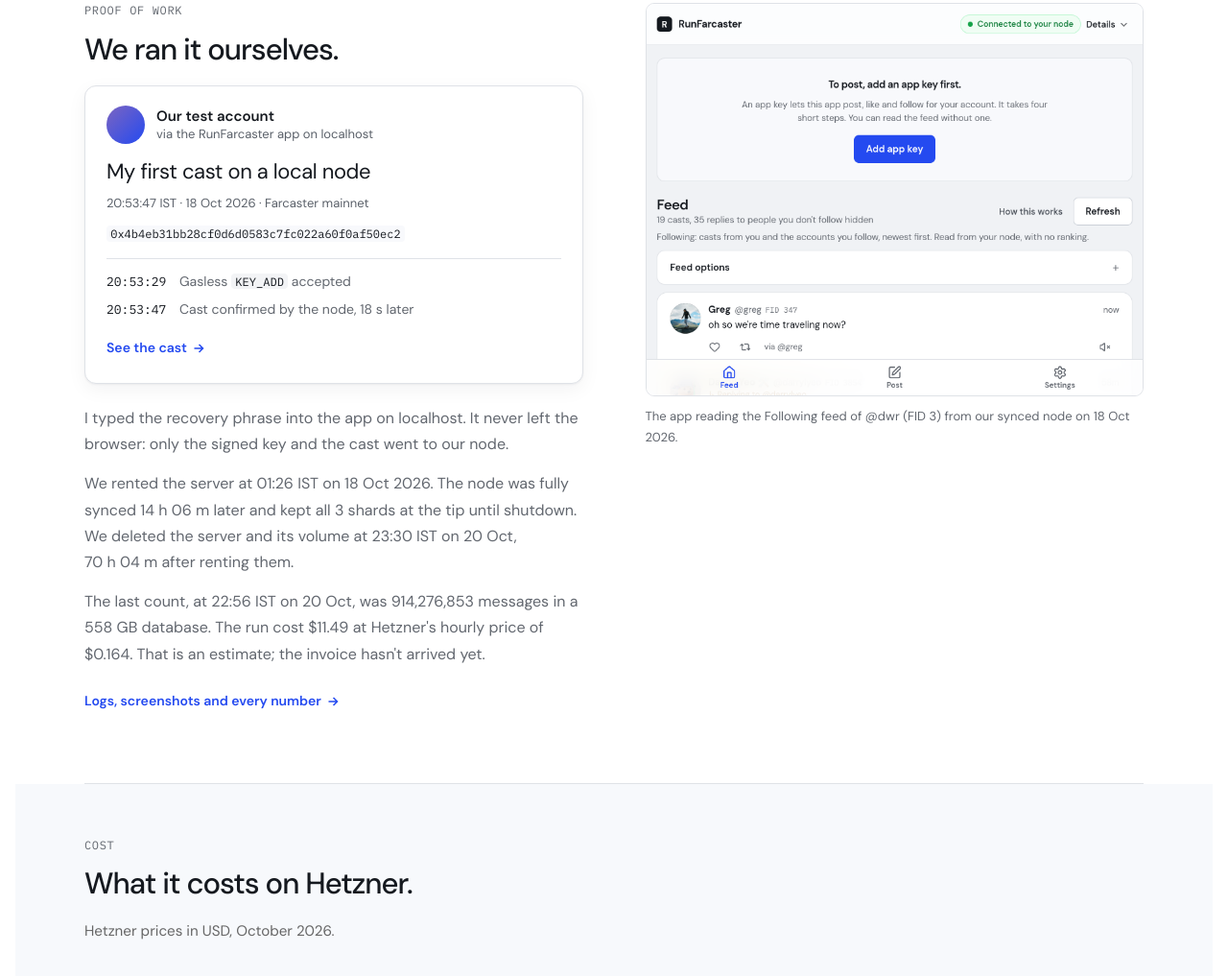
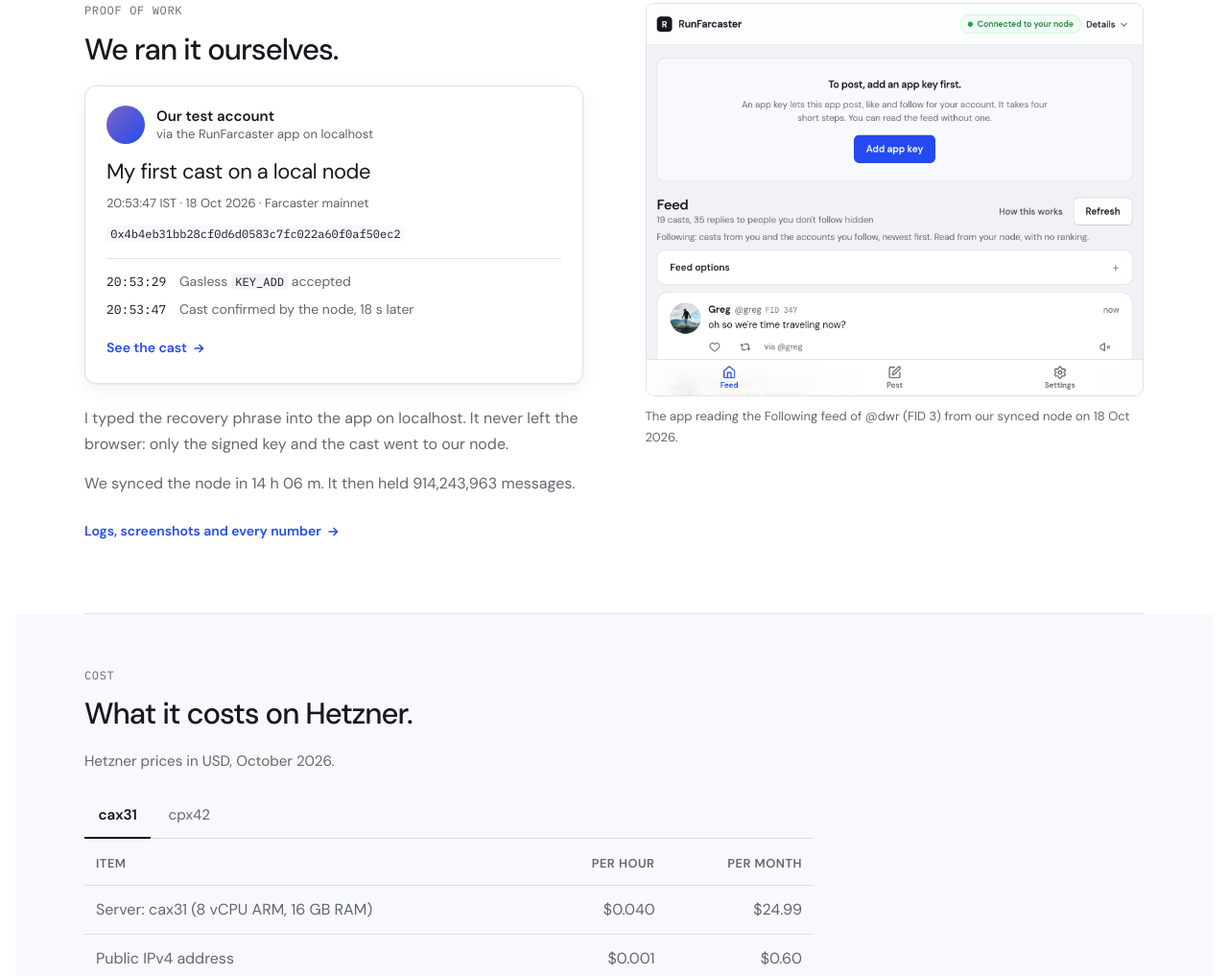
Before and after one commit to sudharshanx/runfarcaster, an Astro site in the folder site/: page / in a window 1280 px wide. Shown: the part 2417-3434 px from the top of the page at 96% size. Built offline with nearby package versions, Linux system fonts and the light colour scheme; Astro itself is replaced by a stand-in of ours.

Commit message:
Landing: restore Proof paragraph from 7cc6510

```diff
--- a/site/src/pages/index.astro
+++ b/site/src/pages/index.astro
@@ -185,8 +185,7 @@
             <a class="textlink" href="https://farcaster.xyz/nashrad/0x4b4eb31b">See the cast<Fragment set:html={right} /></a>
           </article>
           <p>I typed the recovery phrase into the app on localhost. It never left the browser: only the signed key and the cast went to our node.</p>
-          <p>We rented the server at 01:26 IST on 18 Oct 2026. The node was fully synced 14&nbsp;h&nbsp;06&nbsp;m later and kept all 3 shards at the tip until shutdown. We deleted the server and its volume at 23:30 IST on 20 Oct, 70&nbsp;h&nbsp;04&nbsp;m after renting them.</p>
-          <p>The last count, at 22:56 IST on 20 Oct, was 914,276,853 messages in a 558 GB database. The run cost $11.49 at Hetzner's hourly price of $0.164. That is an estimate; the invoice hasn't arrived yet.</p>
+          <p>We synced the node in 14 h 06 m. It then held 914,243,963 messages.</p>
           <a class="textlink" href={u("proof/")}>Logs, screenshots and every number<Fragment set:html={right} /></a>
           {/* AUTHOR: one line on what it felt like when the feed first loaded from your own node. */}
         </div>
```
